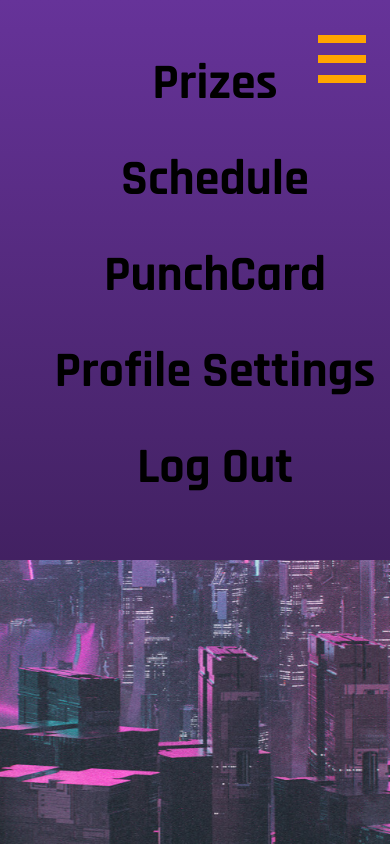
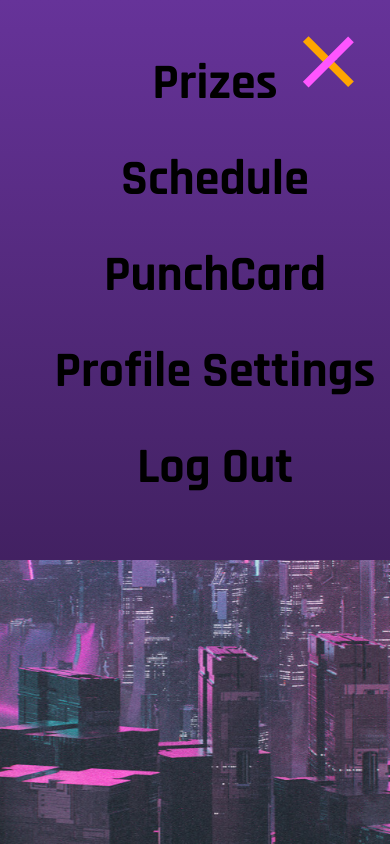
Before and after one commit to HackMerced/HackMerced-X-Live, a React (Vite) app: page / in a window 390 px wide. Both pictures are taken after a click on the element 342 px from the left and 59 px from the top of the page. Shown: the top 844 px of the page. Built offline with nearby package versions, Linux system fonts and the light colour scheme.

Commit message:
Hamburger Bar and Navbar most likely complete (Profile image somehow leaning too low though)

```diff
--- a/src/Components/Burger.jsx
+++ b/src/Components/Burger.jsx
@@ -33,6 +33,7 @@ const Hamburger = () => {
             </nav>
 
             <div className={menu_class}>
+                <div className="menu-buttons">
                     <ul>
                         <li><Link to="/prizes"><button className="button" id="about-us-button">Prizes</button></Link></li>
                         <li><Link to="/schedule"><button className="button" id="schedule-button">Schedule</button></Link></li>
@@ -42,6 +43,7 @@ const Hamburger = () => {
                     </ul>
                 </div>
             </div>
+        </div>
     )
 }
 
--- a/src/Components/CSS/Hamburger.css
+++ b/src/Components/CSS/Hamburger.css
@@ -1,8 +1,16 @@
+.menu-buttons {
+    display: none;
+}
+
 @media screen and (min-width: 300px) and (max-width: 880px) {
     * {
         margin: 0;
         box-sizing: 0;
         list-style-type: none;
+    }
+
+    .menu-buttons {
+        display: inherit;
     }
 
     nav {
@@ -16,7 +24,7 @@
 
     .burger-menu {
         height: 100%;
-        width: 3em;
+        width: 4em;
         display: flex;
         flex-direction: column;
         justify-content: space-between;
@@ -27,7 +35,7 @@
     }
 
     .burger-bar {
-        width: 3em;
+        width: 4em;
         height: 0.5em;
         background-color: orange;
         float: right;
@@ -44,6 +52,14 @@
         position: absolute;
         padding-top: 50px;
         padding-bottom: 30px;
+    }
+
+    .burger-bar:nth-child(2){
+        background-color: #FF55FF;
+    }
+
+    .burger-bar:nth-child(3){
+        background-color: #AB58FF;
     }
 
     .hidden {
@@ -64,4 +80,21 @@
         margin: 0%;
         margin-bottom: 30px;
     }
+
+    .burger-bar.clicked:nth-child(1){
+        transform: rotate(45deg) translate(0.75em, 1.25em);
+    }
+
+    .burger-bar.clicked:nth-child(2){
+        transform: scale(0.1);
+    }
+
+    .burger-bar.clicked:nth-child(3){
+        transform: rotate(135deg) translate(-0.5em, 1em);
+        background-color: #FF55FF;
+    }
+
+    .burger-bar.unclicked {
+        transform: rotate(0) translate(0);
+    }
 }
```
Lines whose indentation alone changed are shown as unchanged.
